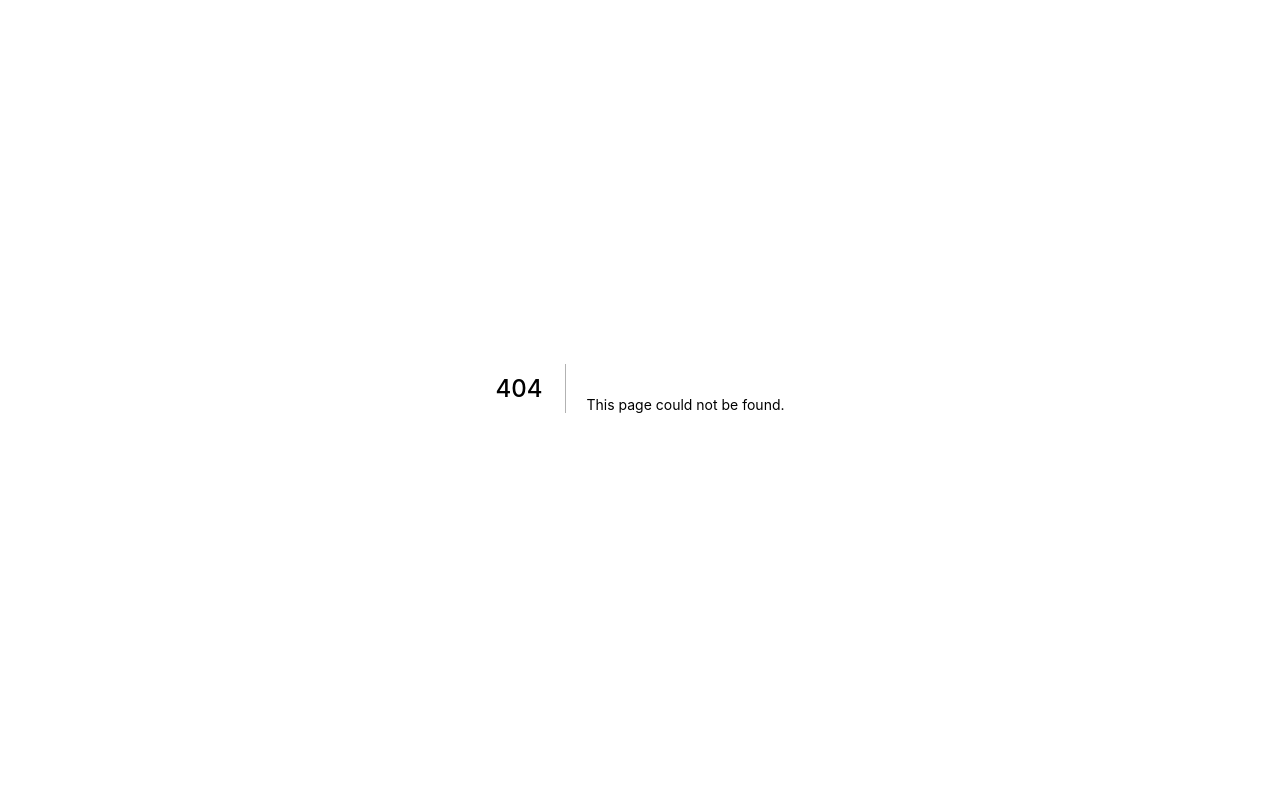
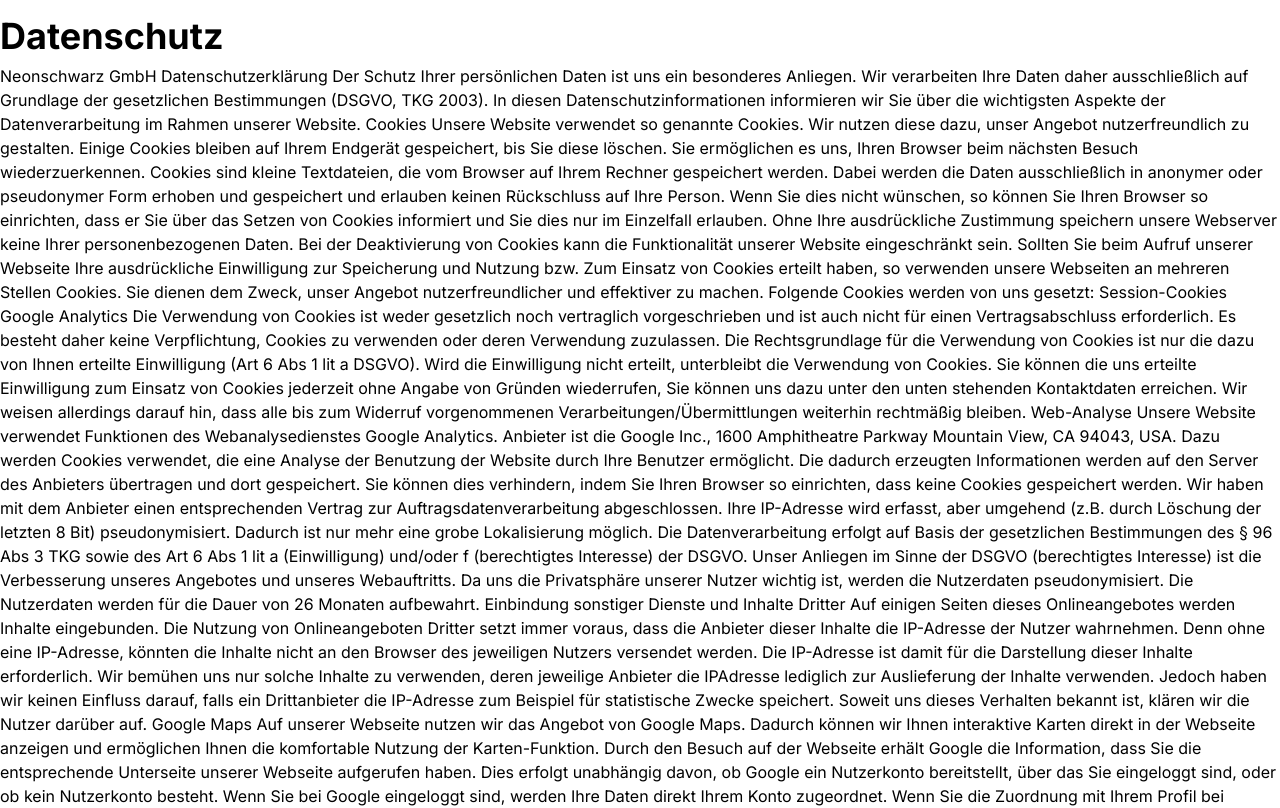
Before and after one commit to thomasschwinn/rosesblumen, a Next.js app: page /privacy-policy in a window 1280 px wide. Before the commit this address had no page. Shown: the top 808 px of the page. Built offline with nearby package versions, Linux system fonts and the light colour scheme.

Commit message:
added privacy policy

```diff
--- /dev/null
+++ b/pages/privacy-policy.js
@@ -0,0 +1,131 @@
+function datenschutz() {
+	return (
+		<div className="container mx-auto">
+			<h2>Datenschutz</h2>
+			Neonschwarz GmbH Datenschutzerklärung Der Schutz Ihrer persönlichen Daten
+			ist uns ein besonderes Anliegen. Wir verarbeiten Ihre Daten daher
+			ausschließlich auf Grundlage der gesetzlichen Bestimmungen (DSGVO, TKG
+			2003). In diesen Datenschutzinformationen informieren wir Sie über die
+			wichtigsten Aspekte der Datenverarbeitung im Rahmen unserer Website.
+			Cookies Unsere Website verwendet so genannte Cookies. Wir nutzen diese
+			dazu, unser Angebot nutzerfreundlich zu gestalten. Einige Cookies bleiben
+			auf Ihrem Endgerät gespeichert, bis Sie diese löschen. Sie ermöglichen es
+			uns, Ihren Browser beim nächsten Besuch wiederzuerkennen. Cookies sind
+			kleine Textdateien, die vom Browser auf Ihrem Rechner gespeichert werden.
+			Dabei werden die Daten ausschließlich in anonymer oder pseudonymer Form
+			erhoben und gespeichert und erlauben keinen Rückschluss auf Ihre Person.
+			Wenn Sie dies nicht wünschen, so können Sie Ihren Browser so einrichten,
+			dass er Sie über das Setzen von Cookies informiert und Sie dies nur im
+			Einzelfall erlauben. Ohne Ihre ausdrückliche Zustimmung speichern unsere
+			Webserver keine Ihrer personenbezogenen Daten. Bei der Deaktivierung von
+			Cookies kann die Funktionalität unserer Website eingeschränkt sein.
+			Sollten Sie beim Aufruf unserer Webseite Ihre ausdrückliche Einwilligung
+			zur Speicherung und Nutzung bzw. Zum Einsatz von Cookies erteilt haben, so
+			verwenden unsere Webseiten an mehreren Stellen Cookies. Sie dienen dem
+			Zweck, unser Angebot nutzerfreundlicher und effektiver zu machen. Folgende
+			Cookies werden von uns gesetzt: Session-Cookies Google Analytics Die
+			Verwendung von Cookies ist weder gesetzlich noch vertraglich
+			vorgeschrieben und ist auch nicht für einen Vertragsabschluss
+			erforderlich. Es besteht daher keine Verpflichtung, Cookies zu verwenden
+			oder deren Verwendung zuzulassen. Die Rechtsgrundlage für die Verwendung
+			von Cookies ist nur die dazu von Ihnen erteilte Einwilligung (Art 6 Abs 1
+			lit a DSGVO). Wird die Einwilligung nicht erteilt, unterbleibt die
+			Verwendung von Cookies. Sie können die uns erteilte Einwilligung zum
+			Einsatz von Cookies jederzeit ohne Angabe von Gründen wiederrufen, Sie
+			können uns dazu unter den unten stehenden Kontaktdaten erreichen. Wir
+			weisen allerdings darauf hin, dass alle bis zum Widerruf vorgenommenen
+			Verarbeitungen/Übermittlungen weiterhin rechtmäßig bleiben. Web-Analyse
+			Unsere Website verwendet Funktionen des Webanalysedienstes Google
+			Analytics. Anbieter ist die Google Inc., 1600 Amphitheatre Parkway
+			Mountain View, CA 94043, USA. Dazu werden Cookies verwendet, die eine
+			Analyse der Benutzung der Website durch Ihre Benutzer ermöglicht. Die
+			dadurch erzeugten Informationen werden auf den Server des Anbieters
+			übertragen und dort gespeichert. Sie können dies verhindern, indem Sie
+			Ihren Browser so einrichten, dass keine Cookies gespeichert werden. Wir
+			haben mit dem Anbieter einen entsprechenden Vertrag zur
+			Auftragsdatenverarbeitung abgeschlossen. Ihre IP-Adresse wird erfasst,
+			aber umgehend (z.B. durch Löschung der letzten 8 Bit) pseudonymisiert.
+			Dadurch ist nur mehr eine grobe Lokalisierung möglich. Die
+			Datenverarbeitung erfolgt auf Basis der gesetzlichen Bestimmungen des § 96
+			Abs 3 TKG sowie des Art 6 Abs 1 lit a (Einwilligung) und/oder f
+			(berechtigtes Interesse) der DSGVO. Unser Anliegen im Sinne der DSGVO
+			(berechtigtes Interesse) ist die Verbesserung unseres Angebotes und
+			unseres Webauftritts. Da uns die Privatsphäre unserer Nutzer wichtig ist,
+			werden die Nutzerdaten pseudonymisiert. Die Nutzerdaten werden für die
+			Dauer von 26 Monaten aufbewahrt. Einbindung sonstiger Dienste und Inhalte
+			Dritter Auf einigen Seiten dieses Onlineangebotes werden Inhalte
+			eingebunden. Die Nutzung von Onlineangeboten Dritter setzt immer voraus,
+			dass die Anbieter dieser Inhalte die IP-Adresse der Nutzer wahrnehmen.
+			Denn ohne eine IP-Adresse, könnten die Inhalte nicht an den Browser des
+			jeweiligen Nutzers versendet werden. Die IP-Adresse ist damit für die
+			Darstellung dieser Inhalte erforderlich. Wir bemühen uns nur solche
+			Inhalte zu verwenden, deren jeweilige Anbieter die IPAdresse lediglich zur
+			Auslieferung der Inhalte verwenden. Jedoch haben wir keinen Einfluss
+			darauf, falls ein Drittanbieter die IP-Adresse zum Beispiel für
+			statistische Zwecke speichert. Soweit uns dieses Verhalten bekannt ist,
+			klären wir die Nutzer darüber auf. Google Maps Auf unserer Webseite nutzen
+			wir das Angebot von Google Maps. Dadurch können wir Ihnen interaktive
+			Karten direkt in der Webseite anzeigen und ermöglichen Ihnen die
+			komfortable Nutzung der Karten-Funktion. Durch den Besuch auf der Webseite
+			erhält Google die Information, dass Sie die entsprechende Unterseite
+			unserer Webseite aufgerufen haben. Dies erfolgt unabhängig davon, ob
+			Google ein Nutzerkonto bereitstellt, über das Sie eingeloggt sind, oder ob
+			kein Nutzerkonto besteht. Wenn Sie bei Google eingeloggt sind, werden Ihre
+			Daten direkt Ihrem Konto zugeordnet. Wenn Sie die Zuordnung mit Ihrem
+			Profil bei Google nicht wünschen, müssen Sie sich vor Aktivierung des
+			Buttons ausloggen. Google speichert Ihre Daten als Nutzungsprofile und
+			nutzt sie für Zwecke der Werbung, Marktforschung und/oder bedarfsgerechten
+			Gestaltung seiner Webseite. Ihnen steht ein Widerspruchsrecht zu gegen die
+			Bildung dieser Nutzerprofile, wobei Sie sich zur Ausübung dessen an Google
+			richten müssen. Weitere Informationen zu Zweck und Umfang der
+			Datenerhebung und ihrer Verarbeitung durch Google erhalten Sie neben
+			weiteren Informationen zu Ihren diesbezüglichen Rechten und
+			Einstellungsmöglichkeiten zum Schutze Ihrer Privatsphäre unter:
+			https://www.google.de/intl/de/policies/privacy. Verarbeitung
+			personenbezogener Daten bei Kontaktaufnahme über die Webseiten Zu den
+			personenbezogenen Daten zählen: Ihre Personalien: z.B. Name, Adresse,
+			Emailadresse, Telefonnummer, Geburtsdatum und Geschlecht; Daten über Ihre
+			Zahlungsmittel: z.B. Kreditkartenunternehmen, Kreditkartennummern, Name
+			des Kreditkarteninhabers, Gültigkeitsdauer und Prüfziffer, Daten über Ihre
+			Einkäufe bei Rose Mwende Schwinn: Kassenbonnummer, Rechnungsnummer,
+			Kaufdatum- und uhrzeit, Artikel, Stückzahl und Preis. Personenbezogene
+			Daten werden auf unserer Website verarbeitet, wenn Sie persönliche Angaben
+			auf einem der angebotenen Kontaktformulare eingeben. Diese Daten, sowie
+			der Inhalt Ihrer Kontaktaufnahme, werden an den zuständigen
+			Ansprechpartner bei Rose Mwende Schwinn weitergeleitet, der Ihre Daten
+			ausschließlich zur Bearbeitung Ihres Anliegens verwendet. Eine darüber
+			hinausgehende Verarbeitung erfolgt nicht. Widerspruch gegen Datenerfassung
+			Sie können die Erfassung Ihrer Daten durch Google Analytics verhindern,
+			indem Sie ein Opt-Out-Cookie setzen, der die Erfassung Ihrer Daten bei
+			zukünftigen Besuchen dieser Website verhindert. Mehr Informationen zum
+			Umgang mit Nutzerdaten bei Google Analytics finden Sie in der
+			Datenschutzerklärung von
+			Google:https://support.google.com/analytics/answer/6004245?hl=de
+			SSL-Verschlüsselung Diese Seite nutzt aus Gründen der Sicherheit und zum
+			Schutz der Übertragung vertraulicher Inhalte, wie zum Beispiel der
+			Anfragen, die Sie an uns als Seitenbetreiber senden, eine
+			SSL-Verschlüsselung. Eine verschlüsselte Verbindung erkennen Sie daran,
+			dass die Adresszeile des Browsers von „http://“ auf „https://“ wechselt
+			und an dem Schloss-Symbol in Ihrer Browserzeile. Wenn die SSL
+			Verschlüsselung aktiviert ist, können die Daten, die Sie an uns
+			übermitteln, nicht von Dritten mitgelesen werden. Recht auf Auskunft,
+			Löschung, Sperrung Sie haben jederzeit das Recht auf unentgeltliche
+			Auskunft über Ihre gespeicherten personenbezogenen Daten, deren Herkunft
+			und Empfänger und den Zweck der Datenverarbeitung sowie ein Recht auf
+			Berichtigung, Sperrung oder Löschung dieser Daten. Hierzu sowie zu
+			weiteren Fragen zum Thema personenbezogene Daten können Sie sich jederzeit
+			unter der im Impressum und unterhalb angegebenen Adresse an uns wenden.
+			Ihre Rechte Ihnen stehen grundsätzlich die Rechte auf Auskunft,
+			Berichtigung, Löschung, Einschränkung, Datenübertragbarkeit, Widerruf und
+			Widerspruch zu. Wenn Sie glauben, dass die Verarbeitung Ihrer Daten gegen
+			das Datenschutzrecht verstößt oder Ihre datenschutzrechtlichen Ansprüche
+			sonst in einer Weise verletzt worden sind, können Sie sich bei der
+			Aufsichtsbehörde beschweren. In Österreich ist dies die
+			Datenschutzbehörde: https://www.dsb.gv.at/ Sie erreichen uns unter
+			folgenden Kontaktdaten: Rose Mwende Schwinn, Franz-Hochedlinger-Gasse 9/8,
+			1020 Wien Handelsgericht Wien Unternehmensgegenstand: Handel
+		</div>
+	);
+}
+
+export default datenschutz;
```
Also changed, not shown: pages/mwende.js (added), 1 other file (tests, documents, lock files or other folders).
